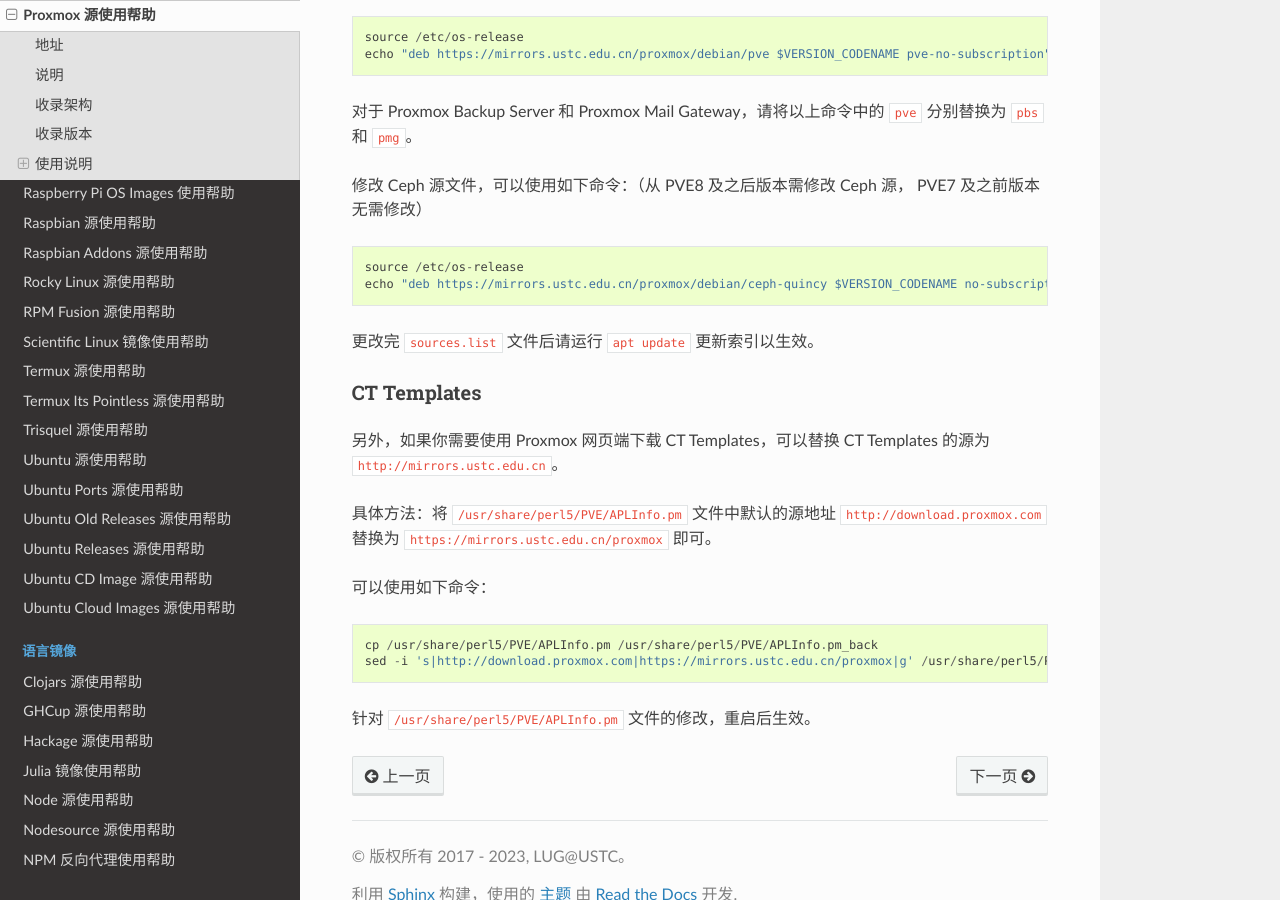
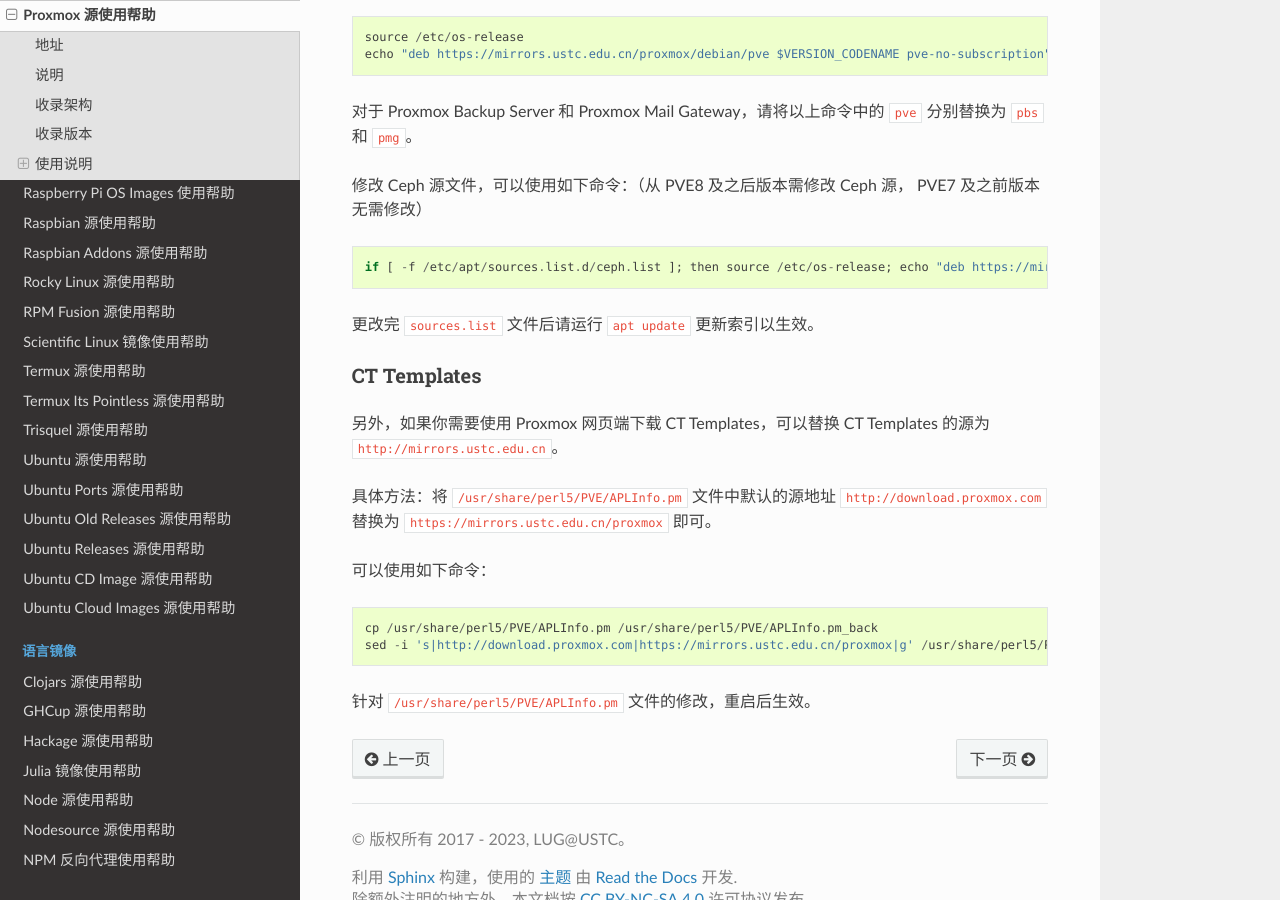
Before and after one commit to ustclug/mirrorhelp, a Sphinx documentation site: the page built from source/proxmox.rst, in a window 1280 px wide and 900 px high, scrolled down 1045 px. Built offline with Sphinx 7.4.7 and the Read the Docs theme 2.0.0, drawn with Linux system fonts in a browser that asks for light colours; pages that are not in the unit, such as notebooks, are missing from menus.

Commit message:
Update proxmox.rst

```diff
--- a/source/proxmox.rst
+++ b/source/proxmox.rst
@@ -56,8 +56,7 @@
 
 ::
 
-  source /etc/os-release
-  echo "deb https://mirrors.ustc.edu.cn/proxmox/debian/ceph-quincy $VERSION_CODENAME no-subscription" > /etc/apt/sources.list.d/ceph.list
+  if [ -f /etc/apt/sources.list.d/ceph.list ]; then source /etc/os-release; echo "deb https://mirrors.ustc.edu.cn/proxmox/debian/ceph-quincy $VERSION_CODENAME no-subscription" > /etc/apt/sources.list.d/ceph.list; fi
 
 
 更改完 :file:`sources.list` 文件后请运行 ``apt update`` 更新索引以生效。
```
